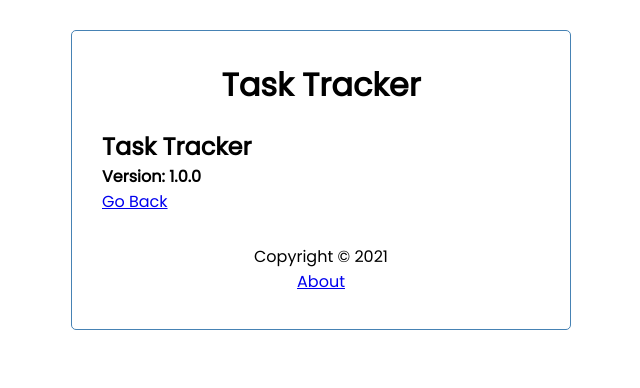
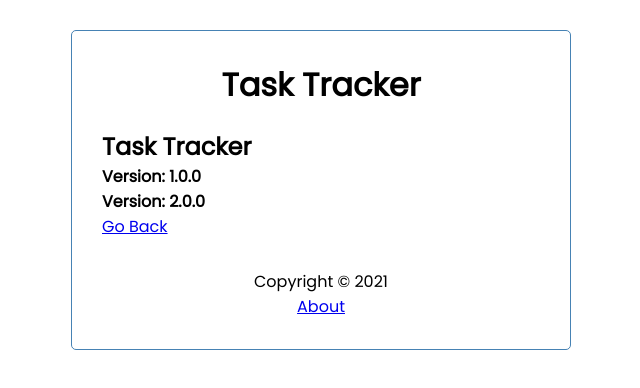
Before and after one commit to maythu1177/angular-crash, an Angular app: page /about in a window 1280 px wide. Shown: the top 388 px of the page, without its empty margins (319-959 px from the left). Built offline with nearby package versions, Linux system fonts and the light colour scheme.

Commit message:
TestA change

```diff
--- a/src/app/about/about.component.html
+++ b/src/app/about/about.component.html
@@ -1,5 +1,6 @@
 <div>
     <h2>Task Tracker</h2>
     <h4>Version: 1.0.0</h4>
+    <h4>Version: 2.0.0</h4>
     <a routerLink="/">Go Back</a>
 </div>
```
